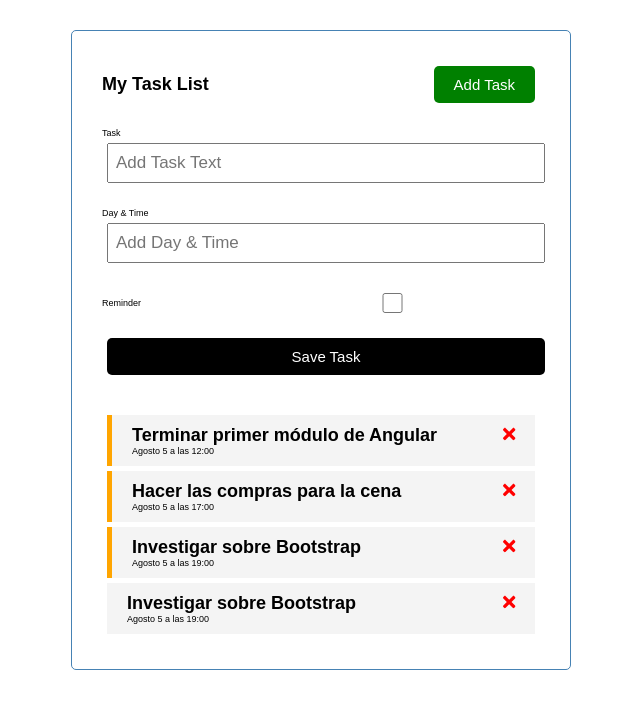
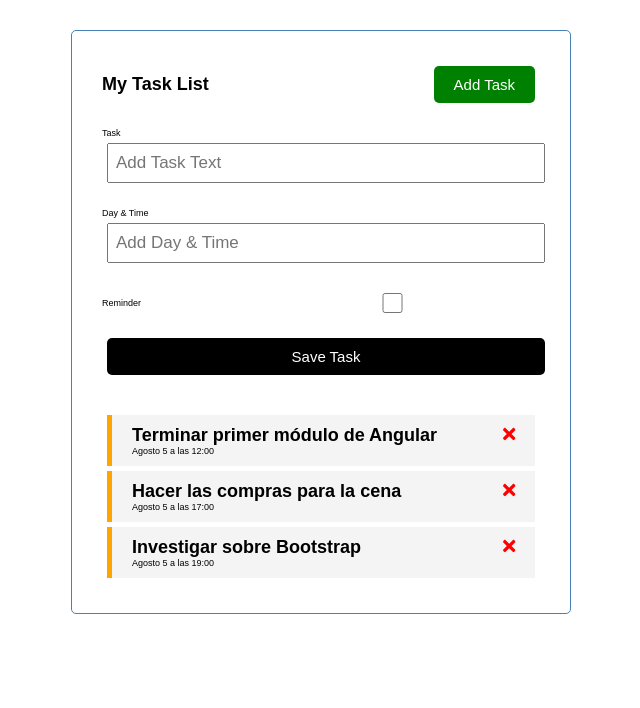
Before and after one commit to aitajorge/FrontEndTaskListSPV, an Angular app: page / in a window 1280 px wide. Shown: the top 708 px of the page, without its empty margins (319-959 px from the left). Built offline with nearby package versions, Linux system fonts and the light colour scheme; data requests are answered from the project's data file.

Commit message:
trato de restaurar un commit luego de reorganizar tareas

```diff
--- a/db.json
+++ b/db.json
@@ -17,12 +17,6 @@
       "text": "Investigar sobre Bootstrap",
       "day": "Agosto 5 a las 19:00",
       "reminder": true
-    },
-    {
-      "id": 4,
-      "text": "Investigar sobre Bootstrap",
-      "day": "Agosto 5 a las 19:00",
-      "reminder": false
     }
   ]
 }
--- a/src/app/components/add-task/add-task.component.html
+++ b/src/app/components/add-task/add-task.component.html
@@ -3,8 +3,8 @@
     <label for="text">Task</label>
     <input
       type="text"
+      name="text"
       id="text"
-      name="text"
       placeholder="Add Task Text"
       [(ngModel)]="text"
     />
@@ -14,8 +14,8 @@
     <label for="text">Day & Time</label>
     <input
       type="text"
+      name="day"
       id="day"
-      name="day"
       placeholder="Add Day & Time"
       [(ngModel)]="day"
     />
@@ -25,8 +25,8 @@
     <label for="reminder">Reminder</label>
     <input
       type="checkbox"
+      name="reminder"
       id="reminder"
-      name="reminder"
       [(ngModel)]="reminder"
     />
   </div>
--- a/src/app/components/add-task/add-task.component.ts
+++ b/src/app/components/add-task/add-task.component.ts
@@ -24,6 +24,7 @@ export class AddTaskComponent implements OnInit {
     }
     const {text,day,reminder} = this
     const newTask = {text,day, reminder}
+
     this.onAddTask.emit(newTask);
 
   }
--- a/src/app/components/tasks/tasks.component.ts
+++ b/src/app/components/tasks/tasks.component.ts
@@ -38,7 +38,7 @@ export class TasksComponent implements OnInit {
 
   addTask(task:Task){
     this.taskService.addTask(task).subscribe((task)=>(
-      this.tasks.push(task)
-    ))
+    this.tasks.push(task)
+   ))
   }
 }
```
